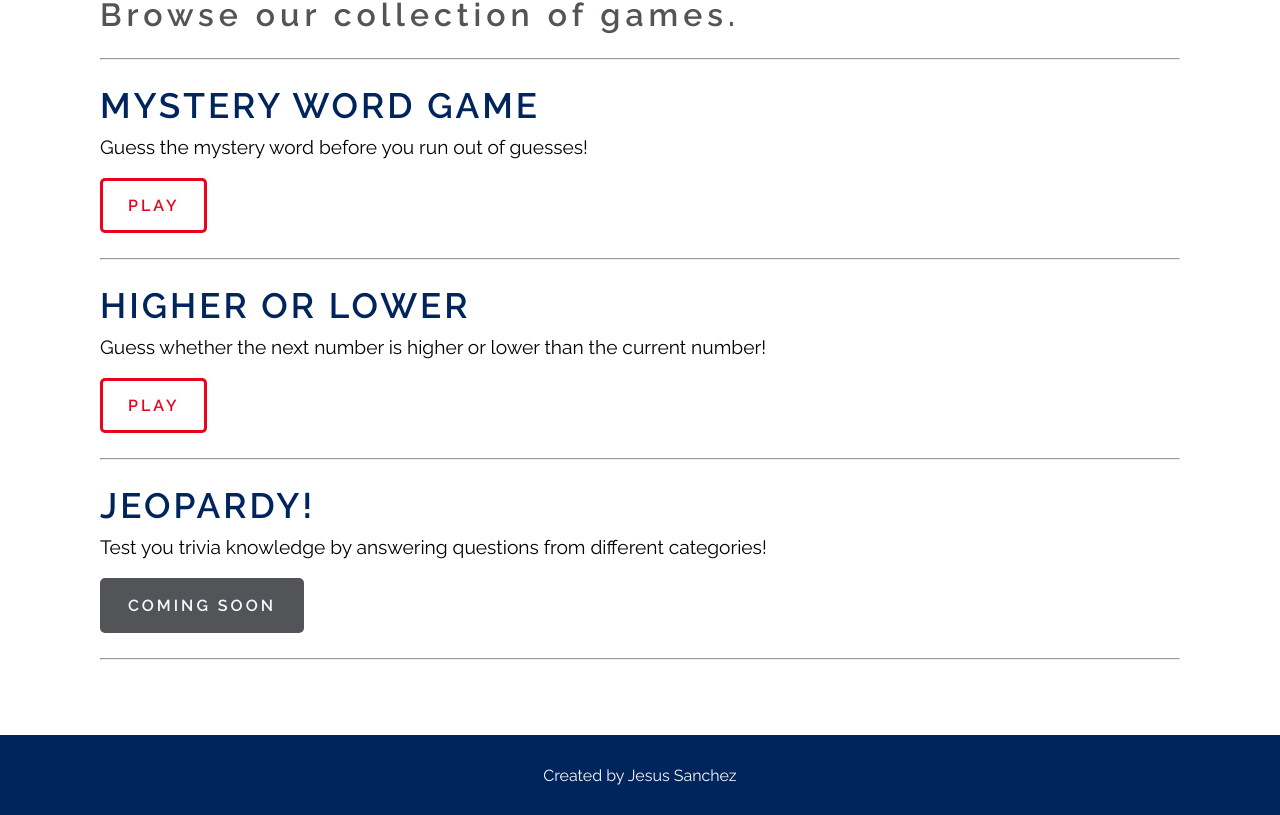
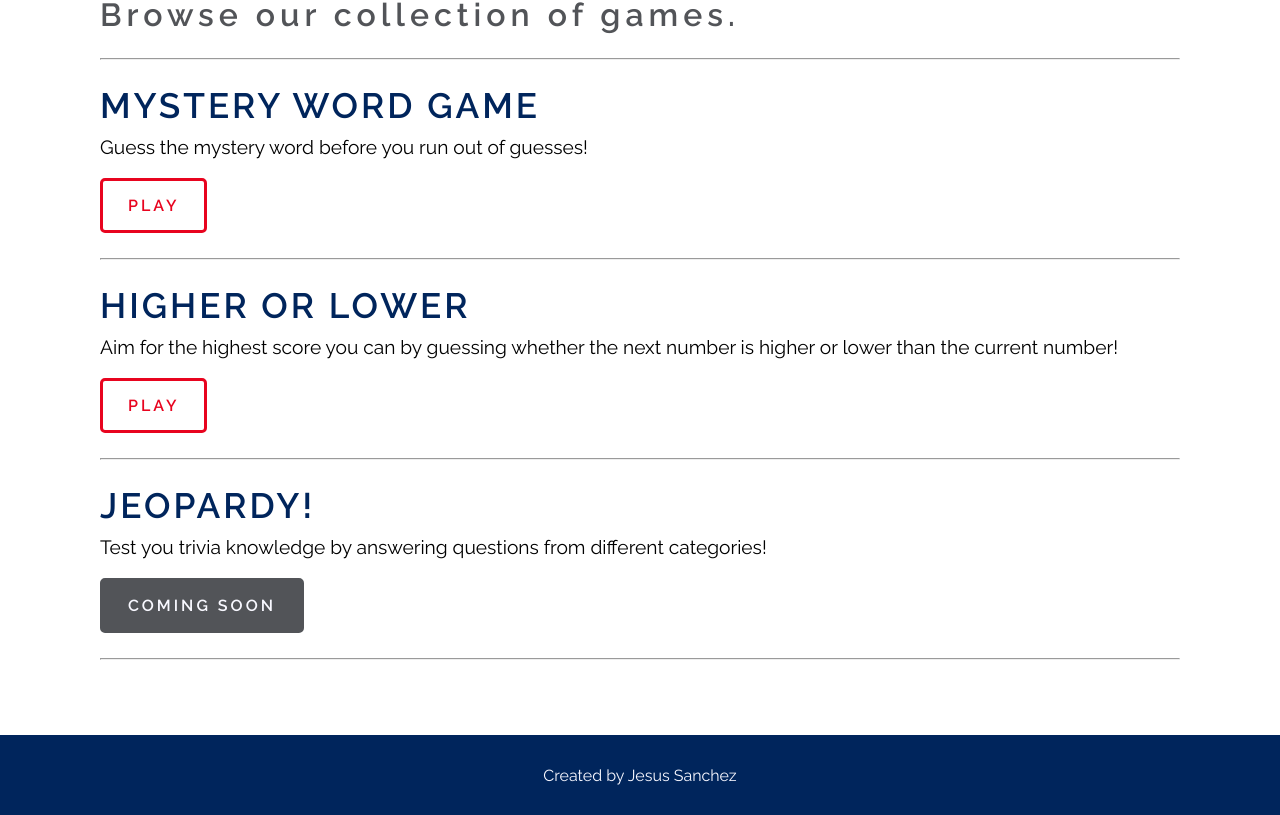
Before and after one commit to jxsanchez/fvhcc-activities, a React (Create React App) app: page / in a window 1280 px wide. Shown: the part 914-1729 px from the top of the page. Built offline with nearby package versions, Linux system fonts and the light colour scheme; what smooth-scroll would draw is missing.

Commit message:
update higher or lower description

```diff
--- a/src/components/routes/Index.js
+++ b/src/components/routes/Index.js
@@ -49,7 +49,7 @@ class Index extends React.Component {
 
                         <GameInfo
                             title='Higher or Lower'
-                            description='Guess whether the next number is higher or lower than the current number!'
+                            description='Aim for the highest score you can by guessing whether the next number is higher or lower than the current number!'
                         >
                             <Link to='/higherorlower' className='button button-outline-red'>Play</Link>
                         </GameInfo>
```
